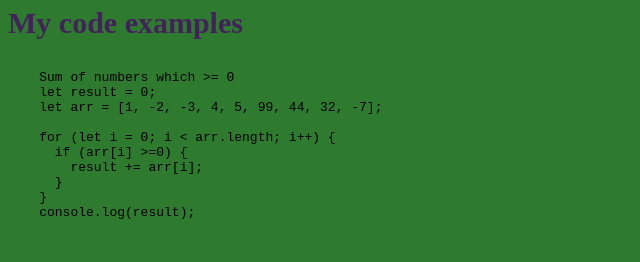
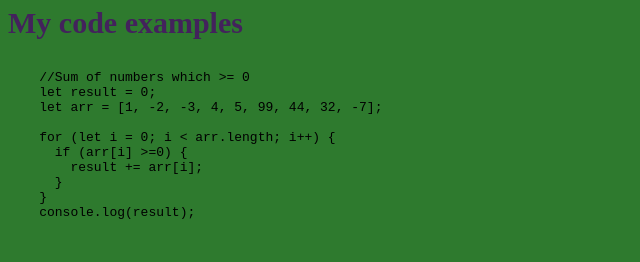
Before and after one commit to FERMER880/rsschool-cv, a plain HTML site: page index.html in a window 1280 px wide. Shown: the part 1035-1297 px from the top of the page, 0-640 px from the left. Drawn offline with Linux system fonts and the light colour scheme.

Commit message:
feat: add index.html

```diff
--- a/cv html.html
+++ b/index.html
@@ -32,11 +32,11 @@
    <h3>My code examples</h3>
 
    <pre>
-    Sum of numbers which >= 0
+    //Sum of numbers which >= 0
     let result = 0;
     let arr = [1, -2, -3, 4, 5, 99, 44, 32, -7];
 
-    for (let i = 0; i < arr.length; i++) {
+    for (let i = 0; i &lt; arr.length; i++) {
       if (arr[i] >=0) {
         result += arr[i];
       }
```
